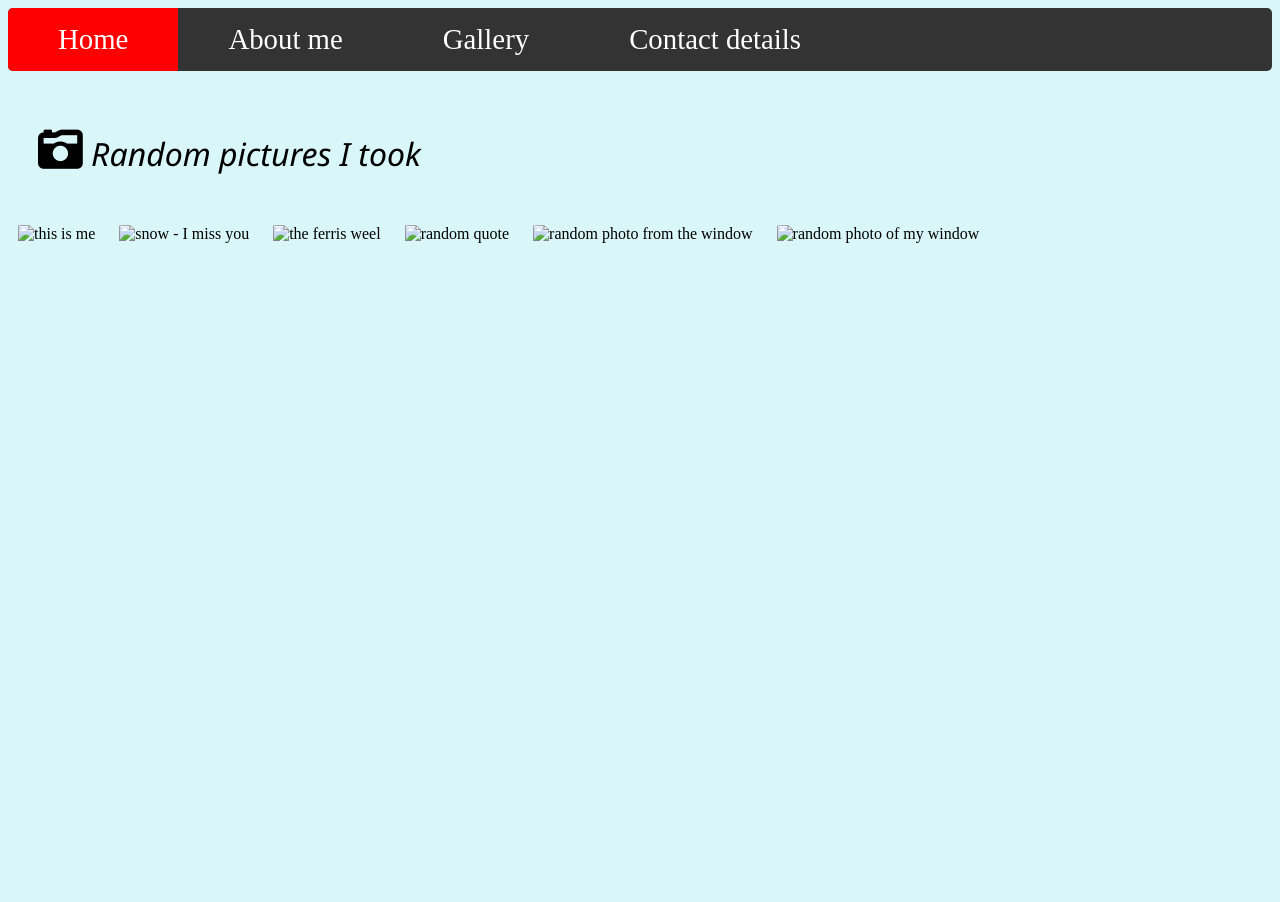
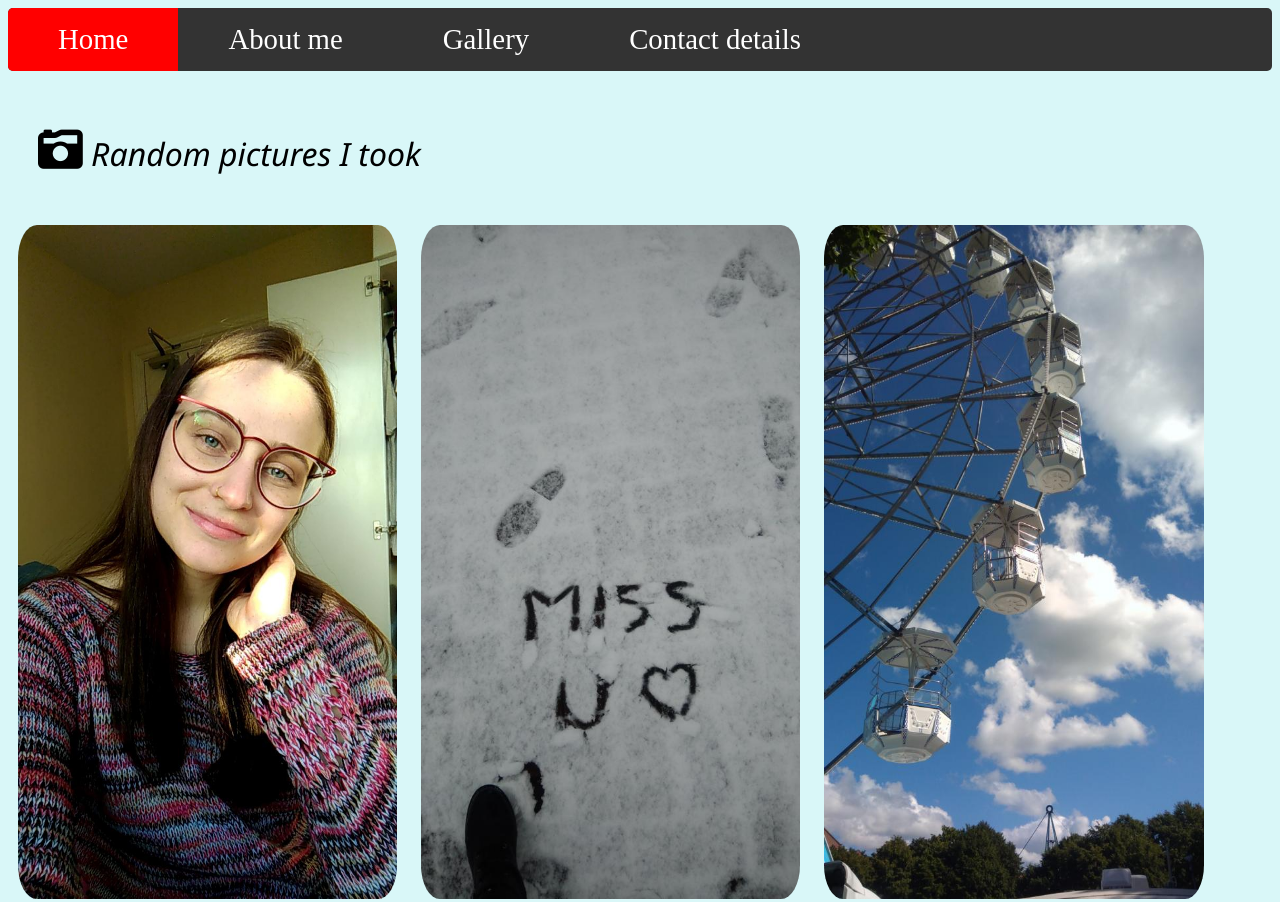
Before and after one commit to LiliCristine/LiliCristine.github.io, a plain HTML site: page gallery.html in a window 1280 px wide. Shown: the top 902 px of the page. Before the commit the page ends 800 px from the top, so only its background shows below. Drawn offline with Linux system fonts and the light colour scheme.

Commit message:
Update gallery.html

```diff
--- a/gallery.html
+++ b/gallery.html
@@ -80,12 +80,12 @@ body {
 
 
 
-           <img src="./images/myphoto.jpeg" alt="this is me" >
-           <img src="./images/snow.jpeg" alt="snow - I miss you">
-           <img src="./images/ferris.jpeg" alt="the ferris weel">
-           <img src="./images/quote.jpeg" alt="random quote">
-           <img src="./images/2.jpeg"  alt="random photo from the window">
-           <img src="./images/3.jpeg" alt="random photo of my window" class="me" >
+           <img src="myphoto.jpeg" alt="this is me" >
+           <img src="snow.jpeg" alt="snow - I miss you">
+           <img src="ferris.jpeg" alt="the ferris weel">
+           <img src="quote.jpeg" alt="random quote">
+           <img src="2.jpeg"  alt="random photo from the window">
+           <img src="3.jpeg" alt="random photo of my window" class="me" >
 
 
 
```
